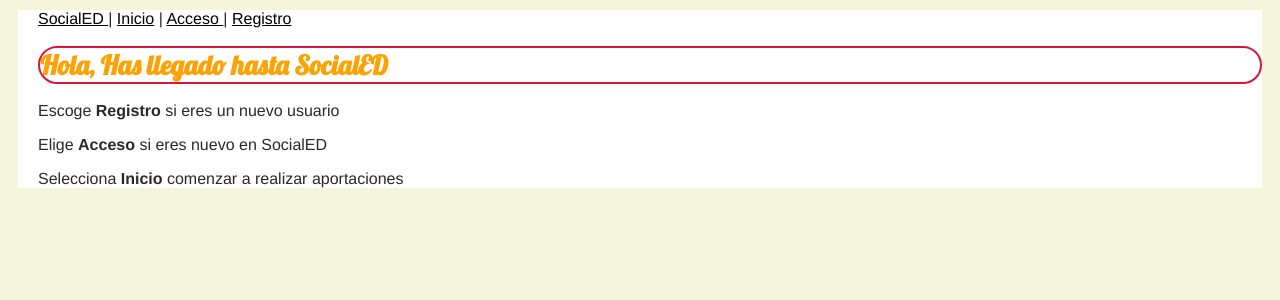
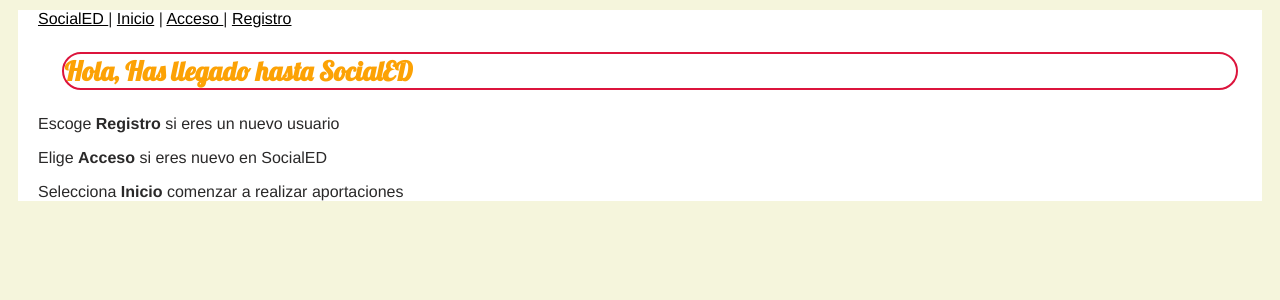
Before and after one commit to sergiovaquerogarcia/redSocial, a Flask app: page / in a window 1280 px wide. Shown: the top 300 px of the page. Run offline with Flask 2, Linux system fonts and the light colour scheme.

Commit message:
añadido margen al h1

```diff
--- a/static/css/socialed-style.css
+++ b/static/css/socialed-style.css
@@ -21,6 +21,7 @@ h1 {
    border: crimson 2px solid;
    font-family:'Lobster';
    border-radius: 45px 45px 45px 45px;
+   margin: 2%;
   }
 form {
   width: 620px;
```
